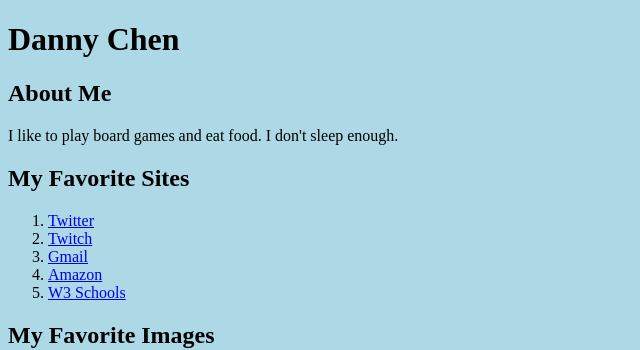
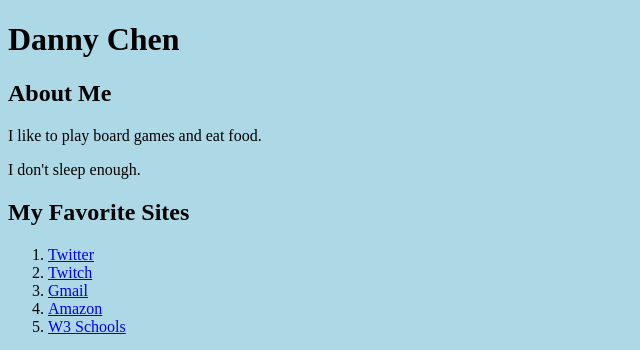
Before and after one commit to dchen564-1861808/dchen564-1861808.github.io, a plain HTML site: page tags.html in a window 1280 px wide. Shown: the top 350 px of the page, without its empty margins (0-640 px from the left). Drawn offline with Linux system fonts and the light colour scheme.

Commit message:
Add files via upload

```diff
--- a/tags.html
+++ b/tags.html
@@ -6,7 +6,8 @@
 	<body style="background-color:lightblue">
 		<h1>Danny Chen</h2>
 		<h2>About Me</h2>
-		<p>I like to play board games and eat food. I don't sleep enough.</p>
+		<p>I like to play board games and eat food. <p>
+		<p>I don't sleep enough.</p>
 		<h2>My Favorite Sites</h2>
 		<ol>
 			<li><a href="https://twitter.com/home">Twitter</a></li>
```
